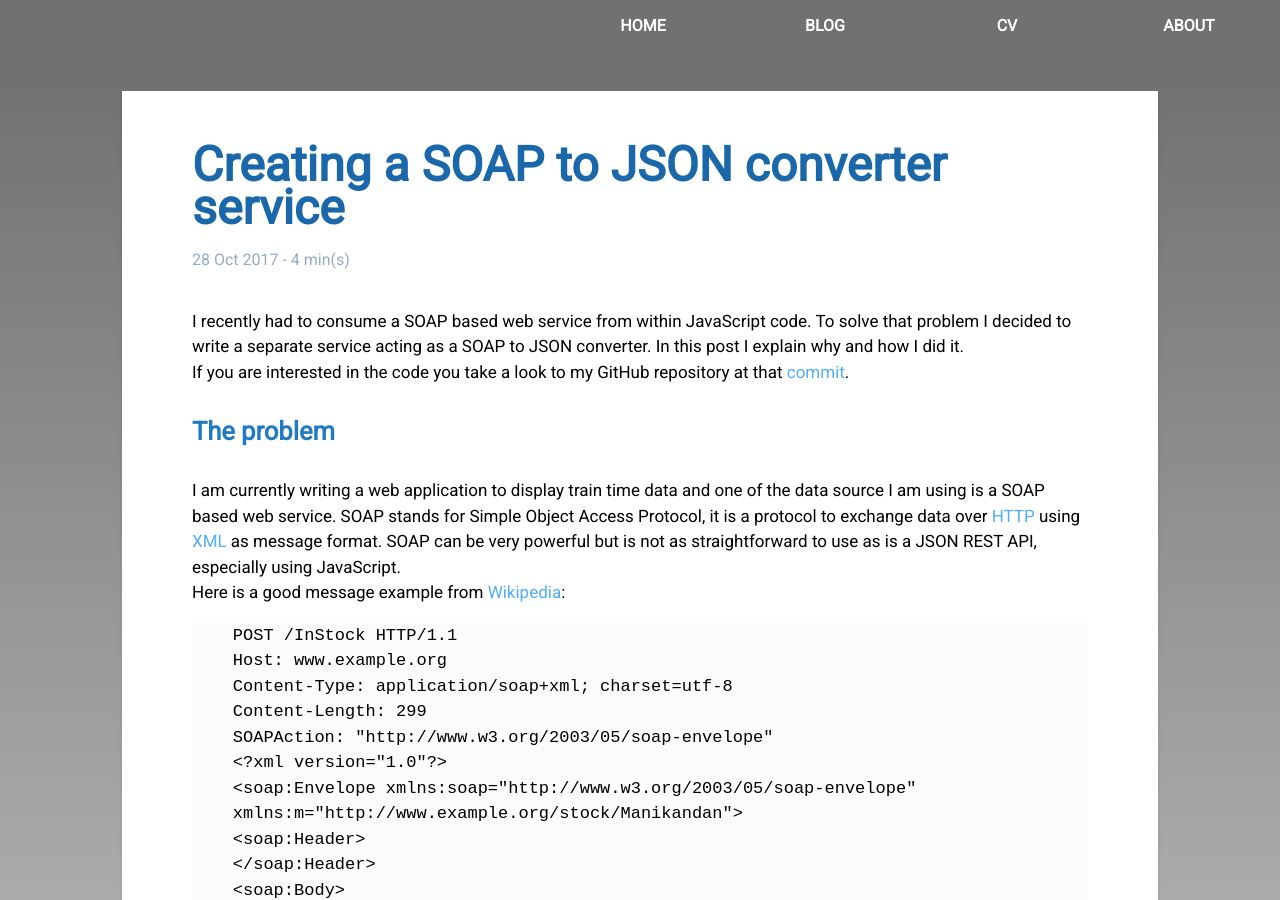
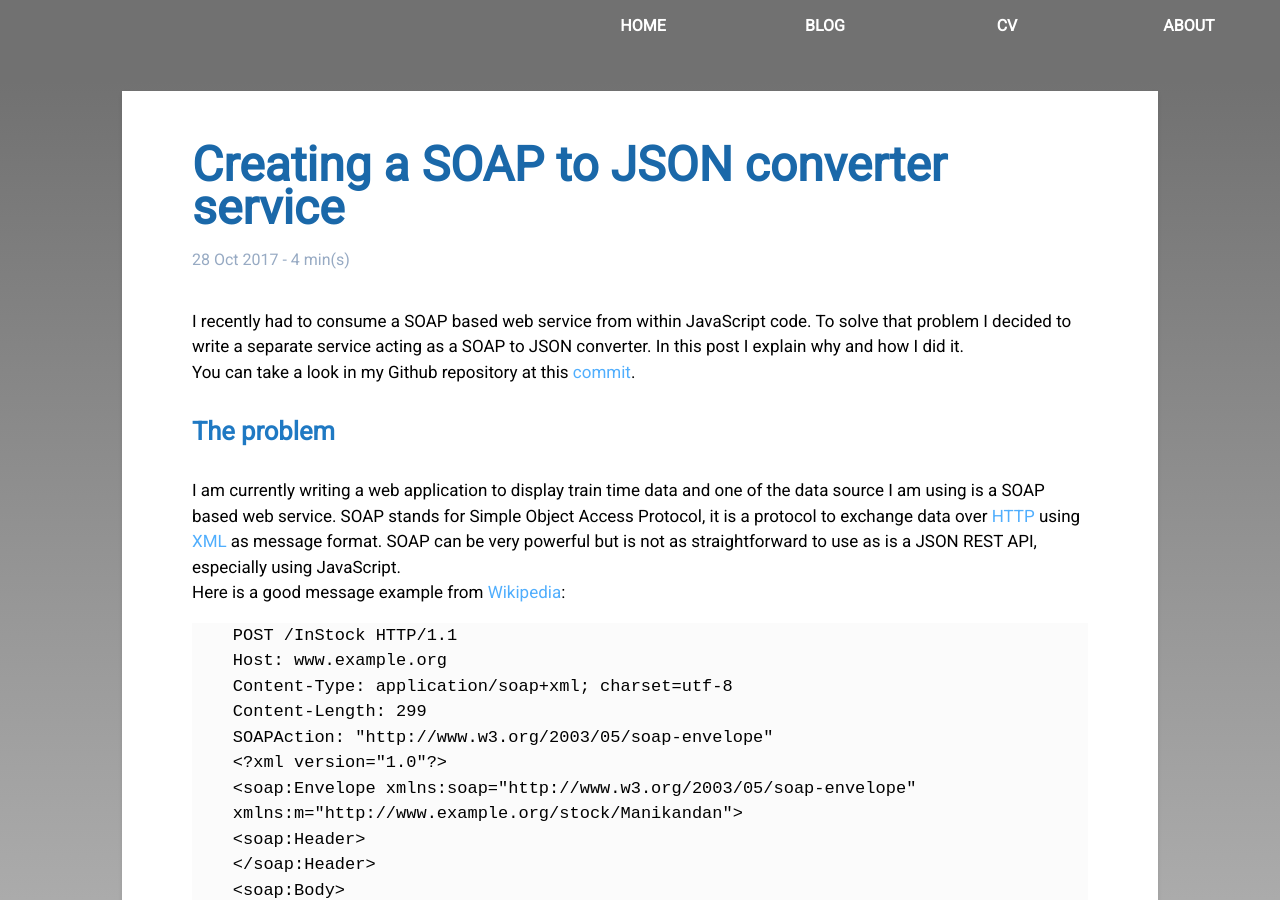
Before and after one commit to caroleolivier/caroleolivier.github.io, a Jekyll site: the page built from _posts/2017-10-28-soap-to-json-converter.md, in a window 1280 px wide and 900 px high. Built offline with Jekyll 4.4.1, drawn with Linux system fonts in a browser that asks for light colours.

Commit message:
Improve grammar of sentence

```diff
--- a/_posts/2017-10-28-soap-to-json-converter.md
+++ b/_posts/2017-10-28-soap-to-json-converter.md
@@ -6,7 +6,7 @@ date: 2017-10-28
 
 I recently had to consume a SOAP based web service from within JavaScript code. To solve that problem I decided to write a separate service acting as a SOAP to JSON converter. In this post I explain why and how I did it.
 <br/>
-If you are interested in the code you take a look to my GitHub repository at that [commit](https://github.com/caroleolivier/commute-status/tree/0b93d6b4e59c7183201f4a5a4cb5dade5fae73d7).
+You can take a look in my Github repository at this [commit](https://github.com/caroleolivier/commute-status/tree/0b93d6b4e59c7183201f4a5a4cb5dade5fae73d7).
 
 #### The problem
 
```
